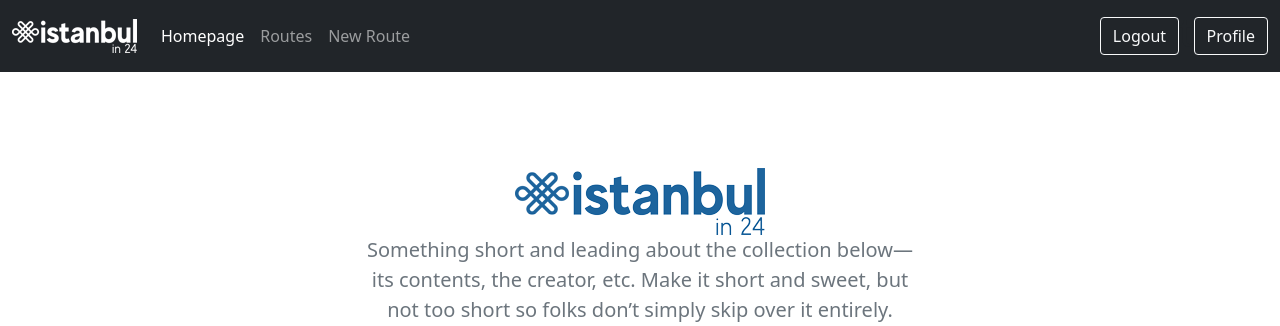
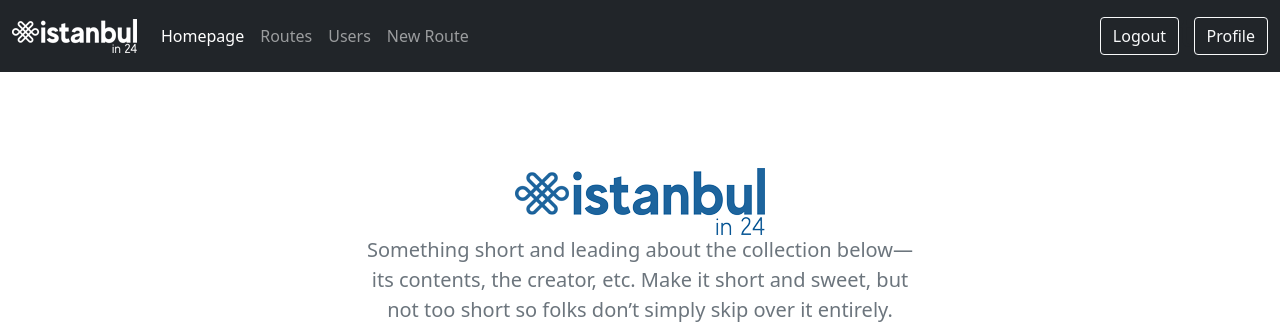
Before and after one commit to denizutku/istanbulin24, a Flask app: page / in a window 1280 px wide. Shown: the top 326 px of the page. Run offline with Flask 2, Linux system fonts and the light colour scheme; the visitor is signed in with stand-in values (Sample User, id 1); some libraries are stand-ins or nearby versions.

Commit message:
layout auth configured

```diff
--- a/templates/layout.html
+++ b/templates/layout.html
@@ -24,9 +24,15 @@
                   <li class="nav-item">
                     <a class="nav-link {% block active_routes %}{% endblock %}" href="/routes">Routes</a>
                   </li>
+                  {% if current_user.is_authenticated %}
+                  <li class="nav-item">
+                    <a class="nav-link {% block active_users %}{% endblock %}" href="/users">Users</a>
+                  </li>
                   <li class="nav-item">
                     <a class="nav-link {% block active_newroute %}{% endblock %}" href="/newroute">New Route</a>
                   </li>
+                  {% endif %}
+
 
                 </ul>
                 {% if current_user.is_authenticated %}
```
